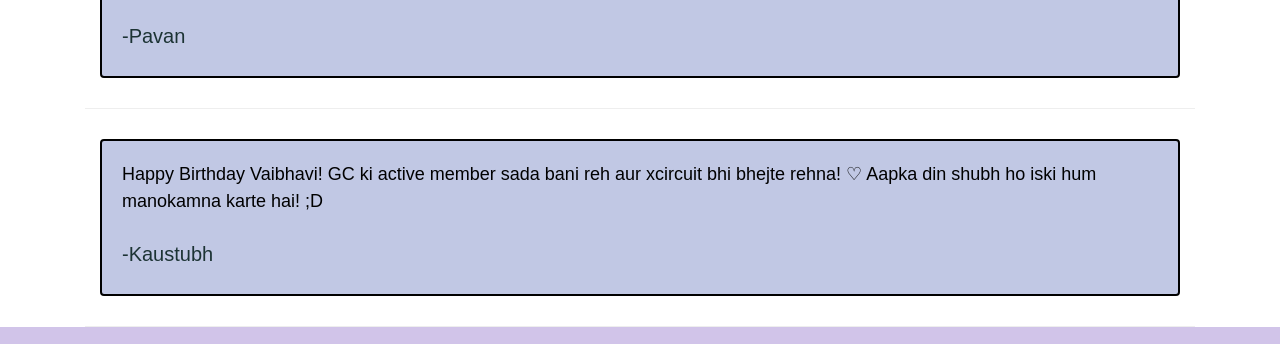
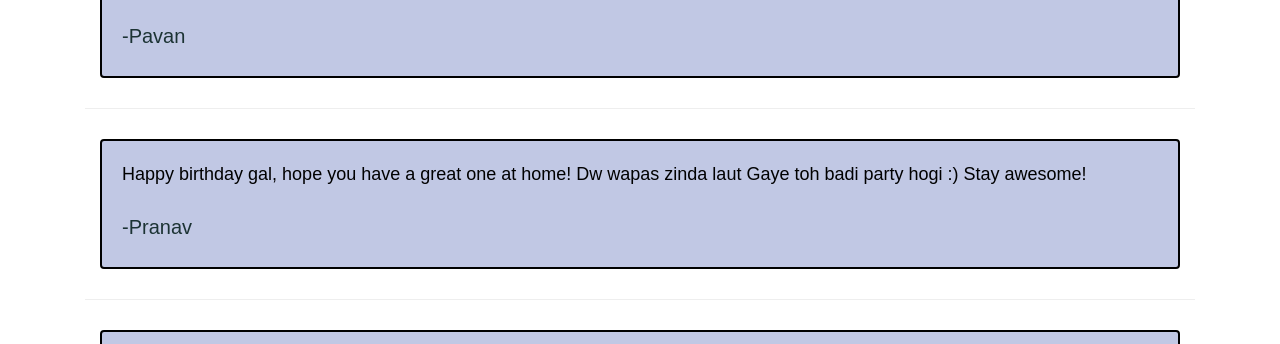
Before and after one commit to gamechangersnotout/vaibhavis19thbirthday, a website: page index.html in a window 1280 px wide. Shown: the part 3982-4326 px from the top of the page. Drawn offline with nearby package versions, Linux system fonts and the light colour scheme; a web font is replaced by a local one.

Commit message:
Minor changes

```diff
--- a/index.html
+++ b/index.html
@@ -86,7 +86,7 @@
             Duniyadari ka he jara kam gyaan,<br>
             Maths me aise jaise kung fu me jackie chan!<br>
             Naam he vaibhavi, aab bohot hogaya gyaan.<br>
-            Happy Birthday Kid!</p>
+            Happy Birthday Vaibhu!😉</p>
           <br>
           <h5 class="card-name">-Durgesh Ahire</h5>
           <!-- <cite title="Source Title">The Wit and Wisdom of Yogi Berra,
@@ -238,6 +238,19 @@
       </div>
     </div>
 
+    <div class="row row-content">
+      <div class="col-12">
+        <div class="card card-body">
+          <p class="mb-0">
+            Happy birthday gal, hope you have a great one at home! Dw wapas zinda laut Gaye toh badi party hogi :) Stay awesome!
+          </p>
+          <br>
+          <h5 class="card-name">-Pranav</h5>
+        </div>
+      </div>
+    </div>
+
+
   <div class="row row-content">
     <div class="col-12">
       <div class="card card-body">
```
